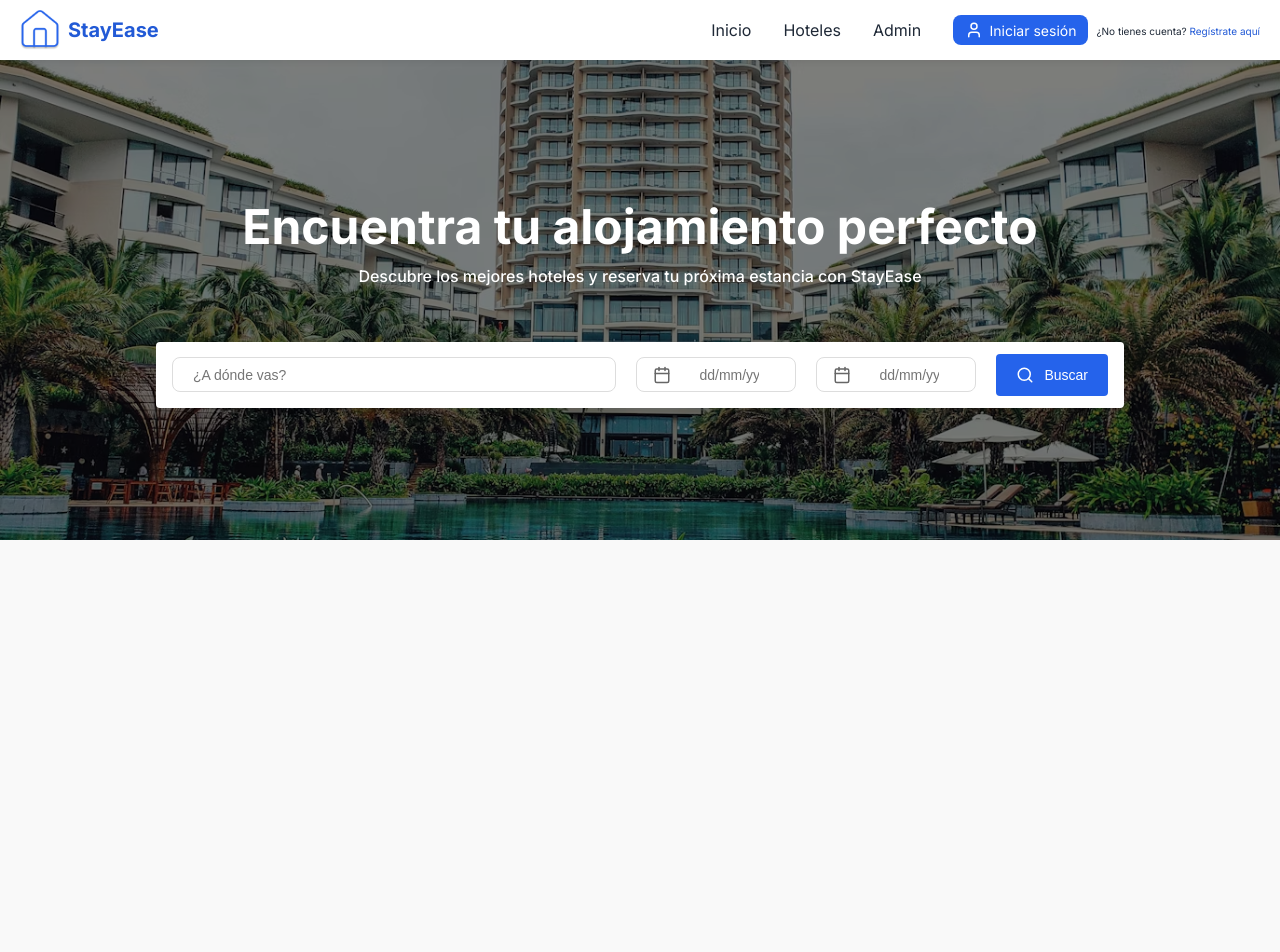
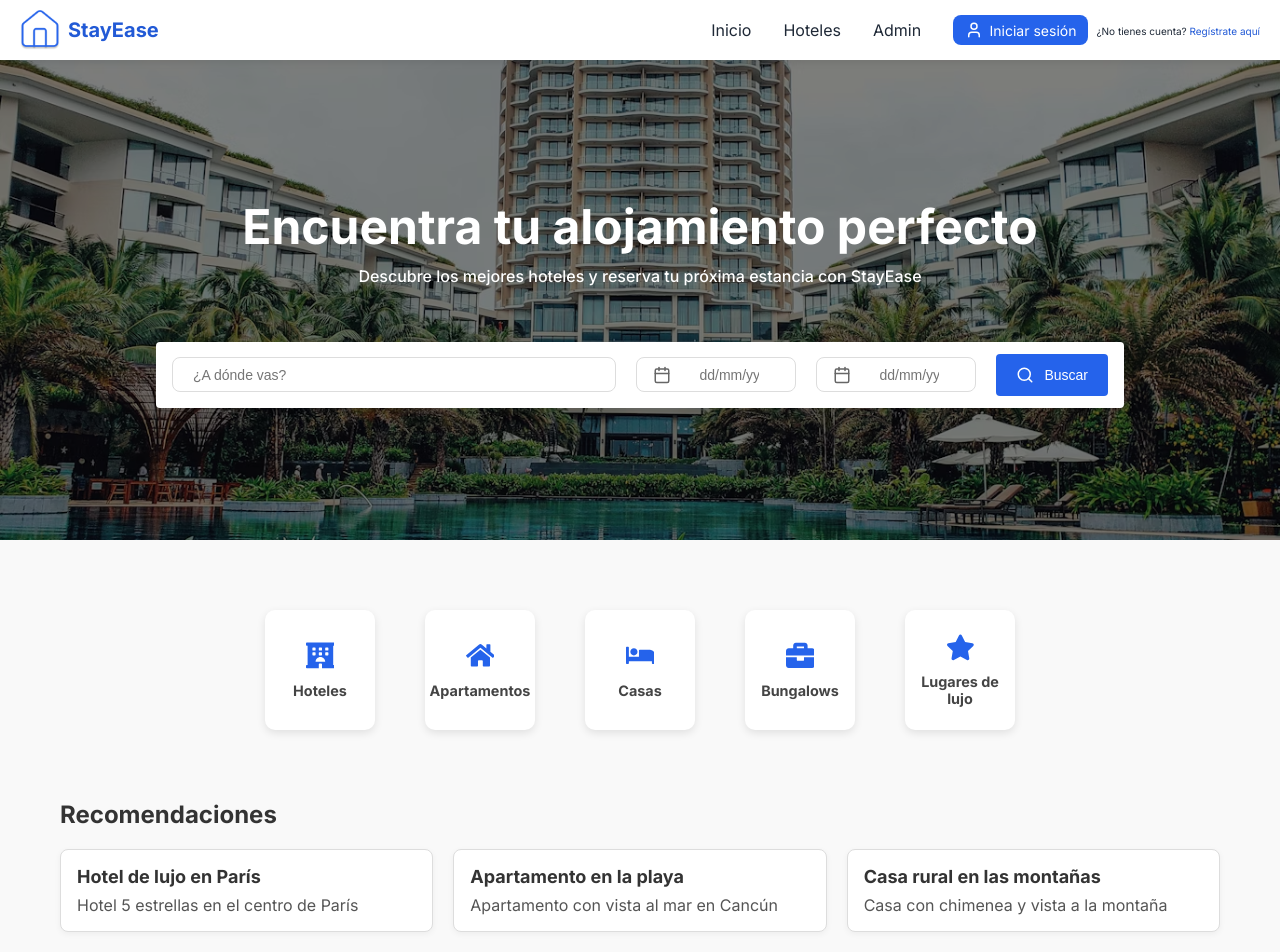
Before and after one commit to TeoLoop/NomadaX, a React (Vite) app in the folder frontend/: page / in a window 1280 px wide. Shown: the top 952 px of the page. Before the commit the page ends 800 px from the top, so only its background shows below. Built offline with nearby package versions, Linux system fonts and the light colour scheme.

Commit message:
Agregando Categorias

```diff
--- a/frontend/src/components/Categories.jsx
+++ b/frontend/src/components/Categories.jsx
@@ -1,15 +1,25 @@
 import React from 'react';
+import { FaHotel, FaHome, FaBriefcase, FaBed, FaStar } from 'react-icons/fa';
+import "../styles/Categories.css"
 
 const Categories = () => {
-  const categories = ["Hoteles", "Apartamentos", "Casas", "Bungalows", "Lugares de lujo"];
+  const categories = [
+    { name: "Hoteles", icon: <FaHotel /> },
+    { name: "Apartamentos", icon: <FaHome /> },
+    { name: "Casas", icon: <FaBed /> },
+    { name: "Bungalows", icon: <FaBriefcase /> },
+    { name: "Lugares de lujo", icon: <FaStar /> }
+  ];
 
   return (
     <div className="categories">
-      <h2>Categorías</h2>
       <ul className="category-list">
         {categories.map((category, index) => (
           <li key={index} className="category-item">
-            {category}
+            <a href={`/categorias/${category.name.toLowerCase()}`} className="category-link">
+              <div className="category-icon">{category.icon}</div>
+              <p>{category.name}</p>
+            </a>
           </li>
         ))}
       </ul>
--- a/frontend/src/pages/HomePage.jsx
+++ b/frontend/src/pages/HomePage.jsx
@@ -1,21 +1,27 @@
 // src/pages/HomePage.js
 import React from 'react';
-import '../styles/HomePage.css';  // Estilos para la página principal
+import '../styles/HomePage.css';
 import SearchBar from '../components/SearchBar';
+import Categories from '../components/Categories';
 import Recommendations from '../components/Recomendations';
-import Categories from '../components/Categories';
+
 
 const HomePage = () => {
   return (
     <main className="home-page">
       <div className="hero-section">
         <div className="text-overlay">
-                    <h1>Encuentra tu alojamiento perfecto</h1>  {/* Nombre */}
-                    <p className="slogan">Descubre los mejores hoteles y reserva tu próxima estancia con StayEase</p>  {/* Lema */}
+          <h1>Encuentra tu alojamiento perfecto</h1>
+          <p className="slogan">Descubre los mejores hoteles y reserva tu próxima estancia con StayEase</p>
         </div>
         <div className="search-container">
           <SearchBar />
         </div>
+      </div>
+
+      <div className="content-section">
+        <Categories/>
+        <Recommendations />
       </div>
     </main>
   );
--- /dev/null
+++ b/frontend/src/styles/Categories.css
@@ -0,0 +1,82 @@
+/* Estilos generales de la sección de categorías */
+.categories {
+    padding: 30px 20px;
+    background-color: transparent; /* Fondo transparente para que no se note el contorno */
+  }
+
+  .category-list {
+    display: flex;
+    justify-content: center;
+    gap: 50px;  /* Espaciado reducido entre las tarjetas */
+    flex-wrap: wrap;
+    padding: 0;
+    list-style: none;
+    margin: 0 auto;
+  }
+
+  .category-item {
+    background-color: #fff;
+    border: none;  /* Sin borde para un look más limpio */
+    border-radius: 10px;
+    padding: 10px;
+    text-align: center;
+    transition: all 0.3s ease;
+    box-shadow: 0 3px 8px rgba(0, 0, 0, 0.1); /* Menos sombra */
+    cursor: pointer;
+    width: 110px;  /* Hacemos las tarjetas aún más pequeñas */
+    height: 120px;  /* Ajustamos la altura para que sea uniforme */
+    display: flex;
+    flex-direction: column;
+    align-items: center;
+    justify-content: center;
+    text-decoration: none;
+    transform: scale(1);
+  }
+
+  .category-item:hover {
+    transform: scale(1.1);  /* Ligeramente más grande al pasar el ratón */
+    box-shadow: 0 6px 15px rgba(0, 0, 0, 0.15); /* Efecto de sombra más sutil */
+  }
+
+  .category-link {
+    text-decoration: none;
+    color: #444;
+    font-size: 0.9rem;
+    font-weight: bold;
+    display: block;
+    padding: 5px 0;
+    transition: color 0.3s ease;
+  }
+
+  .category-link:hover {
+    color: var(--color-primary-light);
+  }
+
+  .category-icon {
+    font-size: 1.8rem;  /* Hacemos los íconos más pequeños */
+    color: var(--color-primary-light);
+    margin-bottom: 5px;  /* Menos espacio entre el icono y el texto */
+  }
+
+  /* Responsividad para pantallas más pequeñas */
+  @media (max-width: 768px) {
+    .category-list {
+      flex-direction: column; /* Las categorías se apilan verticalmente */
+      gap: 10px;
+      align-items: center;
+    }
+
+    .category-item {
+      width: 100%;  /* Las tarjetas ocupan el 100% del ancho en móvil */
+      max-width: 250px;  /* Máximo tamaño de tarjeta */
+      height: 110px;  /* Ajustar la altura */
+    }
+
+    .category-link {
+      font-size: 0.8rem;  /* Reducir el tamaño de texto en móvil */
+    }
+
+    .category-icon {
+      font-size: 1.5rem;  /* Reducir aún más el tamaño del icono */
+    }
+  }
--- a/frontend/src/styles/HomePage.css
+++ b/frontend/src/styles/HomePage.css
@@ -54,6 +54,78 @@
   margin-top: 20px;
 }
 
+.content-section {
+  padding: 40px 20px;
+  max-width: 1200px;
+  margin: 0 auto;
+}
+
+/* Estilos para Categorías */
+.categories {
+  margin-bottom: 40px;
+}
+
+.categories h2 {
+  font-size: 24px;
+  margin-bottom: 20px;
+}
+
+.category-list {
+  display: flex;
+  flex-wrap: wrap;
+  gap: 16px;
+  list-style: none;
+  padding: 0;
+}
+
+.category-item {
+  background-color: #f4f4f4;
+  padding: 12px 20px;
+  border-radius: 8px;
+  cursor: pointer;
+  transition: background-color 0.3s ease;
+}
+
+.category-item:hover {
+  background-color: #e0e0e0;
+}
+
+/* Estilos para Recomendaciones */
+.recommendations h2 {
+  font-size: 24px;
+  margin-bottom: 20px;
+}
+
+.recommendation-list {
+  display: grid;
+  grid-template-columns: repeat(auto-fit, minmax(250px, 1fr));
+  gap: 20px;
+}
+
+.recommendation-item {
+  background-color: #fff;
+  padding: 16px;
+  border: 1px solid #ddd;
+  border-radius: 8px;
+  box-shadow: 0 2px 6px rgba(0, 0, 0, 0.05);
+  transition: transform 0.2s;
+}
+
+.recommendation-item:hover {
+  transform: translateY(-4px);
+}
+
+.recommendation-item h3 {
+  margin: 0 0 8px;
+  font-size: 18px;
+}
+
+.recommendation-item p {
+  margin: 0;
+  color: #555;
+}
+
+
 /* Móviles */
 @media (max-width: 768px) {
   .hero-section {
```
Lines whose indentation alone changed are shown as unchanged.
